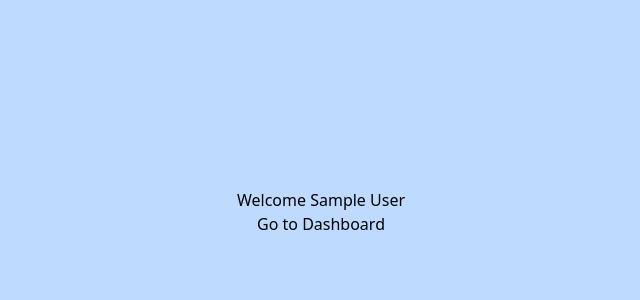
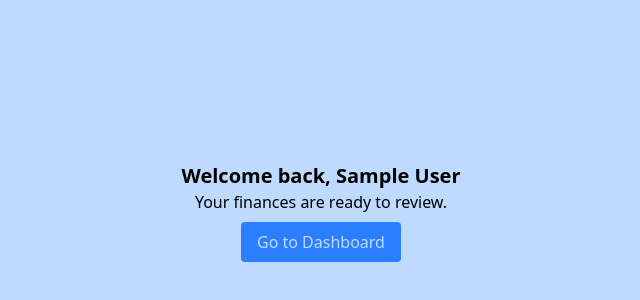
Before and after one commit to Salman-0090/Finance-Tracker, a Next.js app: page / in a window 1280 px wide. Shown: the part 188-488 px from the top of the page, without its empty margins (319-959 px from the left). Built offline with nearby package versions, Linux system fonts and the light colour scheme; no server answers; sample sign-in values are in the browser's storage.

Commit message:
updated homepageand buttons

```diff
--- a/src/app/_components.js/Button.js
+++ b/src/app/_components.js/Button.js
@@ -1,6 +1,14 @@
-export default function Button({children, className, onClick}) {
+const variants = {
+    primary: "bg-blue-500 text-blue-200 hover:bg-blue-600",
+    delete: "text-xs px-2 py-1 bg-red-100 text-red-600 rounded hover:bg-red-200 cursor-pointer"
+}
+
+
+export default function Button({children, className = "", onClick, variant = "primary"}) {
+    const base = "px-4 py-2 cursor-pointer self-center rounded mt-2"
+     const variantClass = variants[variant] ?? variants.primary
     return (
-        <button className={className} onClick={onClick}>
+        <button className={`${base} ${variantClass} ${className}`} onClick={onClick}>
             {children}
         </button>
     )
--- a/src/app/_components.js/CategoryChart.js
+++ b/src/app/_components.js/CategoryChart.js
@@ -6,7 +6,7 @@ const COLORS = ["#60a5fa", "#f87171", "#4ade80", "#facc15", "#c084fc"];
 
 export default function CategoryChart({ data }) {
     return (
-        <div className="bg-white rounded-xl p-4 shadow-sm border border-stone-200">
+        <div className="bg-blue-100 rounded-xl p-4 shadow-sm border border-stone-200">
             <h2 className="font-semibold text-stone-700 mb-4">Spending by Category</h2>
             <ResponsiveContainer width="100%" height={250}>
                 <PieChart>
--- a/src/app/_components.js/LogoutButton.js
+++ b/src/app/_components.js/LogoutButton.js
@@ -1,11 +1,10 @@
 import { signOutAction } from "../_lib/action";
+import Button from "./Button";
 
 export default function LogoutButton() {
     return (
        <form action={signOutAction}>
-      <button className="py-1 px-2 mt-2 bg-blue-500 rounded text-blue-100">
-        Sign out
-      </button>
+      <Button variant="primary">Sign Out</Button>
     </form>
     )
 }
--- a/src/app/_components.js/MonthlyChart.js
+++ b/src/app/_components.js/MonthlyChart.js
@@ -5,7 +5,7 @@ import { BarChart, Bar, XAxis, YAxis, Tooltip, Legend, ResponsiveContainer } fro
 
 export default function MonthlyChart({ data }) {
     return (
-        <div className="bg-white rounded-xl p-4 shadow-sm border border-stone-200">
+        <div className="bg-blue-100 rounded-xl p-4 shadow-sm border border-stone-200">
             <h2 className="font-semibold text-stone-700 mb-4">Monthly Overview</h2>
             <ResponsiveContainer width="100%" height={250}>
                 <BarChart data={data}>
--- a/src/app/_components.js/Transaction.js
+++ b/src/app/_components.js/Transaction.js
@@ -11,20 +11,27 @@ export default function Transaction({transaction}) {
         await deleteTransaction(transaction.id)
     }
     return (
-    <ul className="flex gap-4 justify-center mt-6">
+   <ul className="flex flex-col gap-3 mt-6 px-4">
+  <li className="
+    flex flex-col gap-2 px-4 py-2 bg-blue-100 rounded-lg border border-stone-200 shadow-sm hover:shadow-md transition-shadow
+    sm:grid sm:grid-cols-[100px_80px_1fr_100px_100px_60px] sm:items-center sm:gap-4
+  ">
 
-          <li className="grid grid-cols-[100px_80px_1fr_100px_100px_60px] items-center gap-4 px-4 py-3 bg-blue-100 rounded-lg border border-stone-200 shadow-sm hover:shadow-md transition-shadow">
-
+    <div className="flex items-center justify-between sm:contents">
       <span className="text-stone-500 text-sm">{transaction.date}</span>
 
       <span className={`text-sm font-semibold px-2 py-1 rounded-full text-center
         ${transaction.type === "Income" ? "bg-green-100 text-green-700" : "bg-red-100 text-red-600"}`}>
         {transaction.type}
       </span>
+    </div>
+
 
     <span className="text-stone-700 truncate">{transaction.description}</span>
 
-    <span className={`font-bold text-right
+
+    <div className="flex items-center justify-between sm:contents">
+      <span className={`font-bold
         ${transaction.type === "Income" ? "text-green-600" : "text-red-500"}`}>
         {transaction.type === "Income" ? "+" : "-"}${transaction.amount}
       </span>
@@ -32,11 +39,11 @@ export default function Transaction({transaction}) {
       <span className="text-xs bg-stone-100 text-stone-600 px-2 py-1 rounded-full text-center">
         {transaction.category}
       </span>
+    </div>
 
-    <Button className="text-xs px-2 py-1 bg-red-100 text-red-600 rounded hover:bg-red-200 cursor-pointer" onClick={handleDelete}>
+    <Button variant="delete" onClick={handleDelete} className="w-full sm:w-auto">
       Delete
     </Button>
   </li>
-
 </ul>)
 }
--- a/src/app/_components.js/TransactionForm.js
+++ b/src/app/_components.js/TransactionForm.js
@@ -43,7 +43,7 @@ export default function TransactionForm () {
         <input type="number" name="amount" placeholder="3455" className="border border-stone-500 rounded bg-blue-100 px-2 py-1 w-full" required/>
     </div>
 
-    <Button className="px-4 py-2 bg-blue-500 cursor-pointer self-center rounded text-blue-200 mt-2">Submit</Button>
+    <Button variant="primary">Submit</Button>
 </form>
     )
 }
--- a/src/app/_lib/action.js
+++ b/src/app/_lib/action.js
@@ -43,8 +43,6 @@ export async function signOutAction() {
 
 
 export async function deleteTransaction(id) {
-     console.log("1. deleteTransaction called with id:", id);
-
      const session = await auth();
     const currentUser = await getUser(session.user.email);
     if(!currentUser) throw new Error("Unauthorized");
@@ -53,8 +51,6 @@ export async function deleteTransaction(id) {
     .delete()
     .eq("id", id)
     .eq("user_id", currentUser.id)
-    console.log('Deleteddata', data)
-    console.log("5. error:", error);
     if (error) throw new Error(error.message);
    revalidatePath("/dashboard")
 
--- a/src/app/page.js
+++ b/src/app/page.js
@@ -5,13 +5,16 @@ import { auth } from "./_lib/auth";
 import LogoutButton from "./_components.js/LogoutButton";
 import Button from "./_components.js/Button";
 
+
 export default async function Home() {
   const session = await auth()
+
   return (
    <div className="min-h-screen flex justify-center items-center">
         {session ? (
   <div className="flex flex-col items-center">
-    <h2>Welcome {(session.user.name).split(" ").map(word=> word.charAt(0).toUpperCase() + word.slice(1)).join(" ")}</h2>
+    <h2 className="text-xl font-semibold">Welcome back, {(session.user.name).split(" ").map(word=> word.charAt(0).toUpperCase() + word.slice(1)).join(" ")}</h2>
+    <p>Your finances are ready to review.</p>
 
     <Link href="/dashboard">
       <Button>Go to Dashboard</Button>
```
Lines whose indentation alone changed are shown as unchanged.
